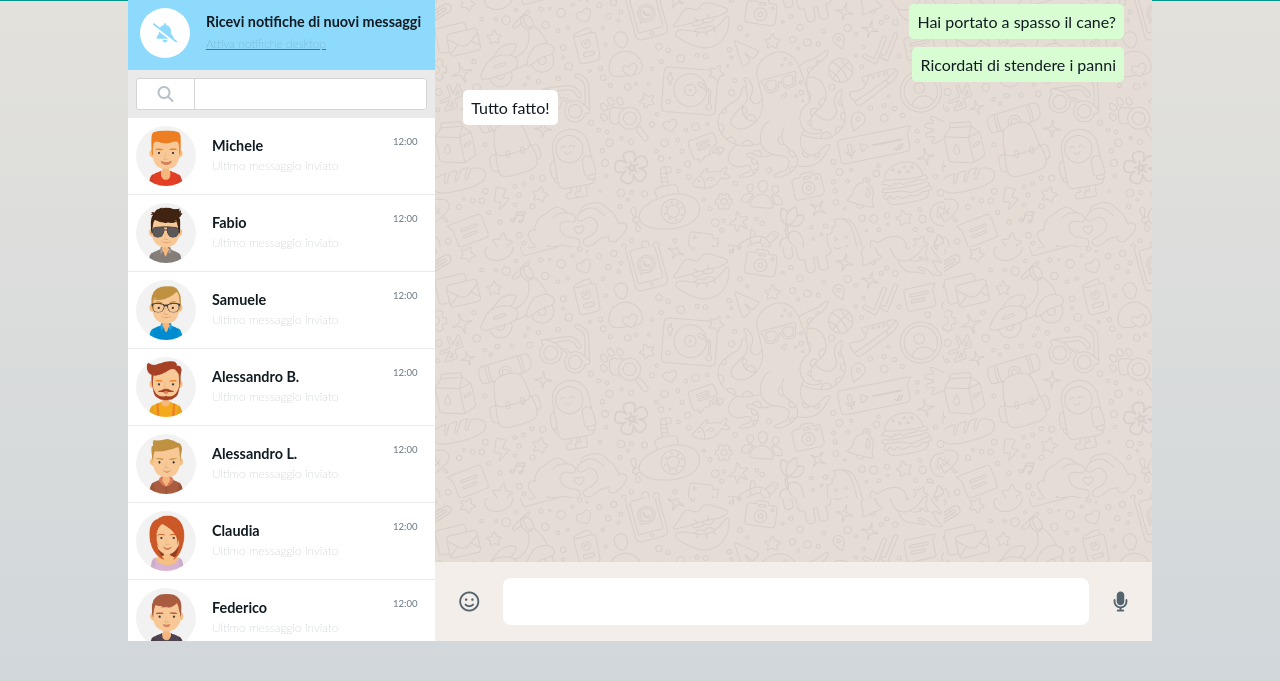
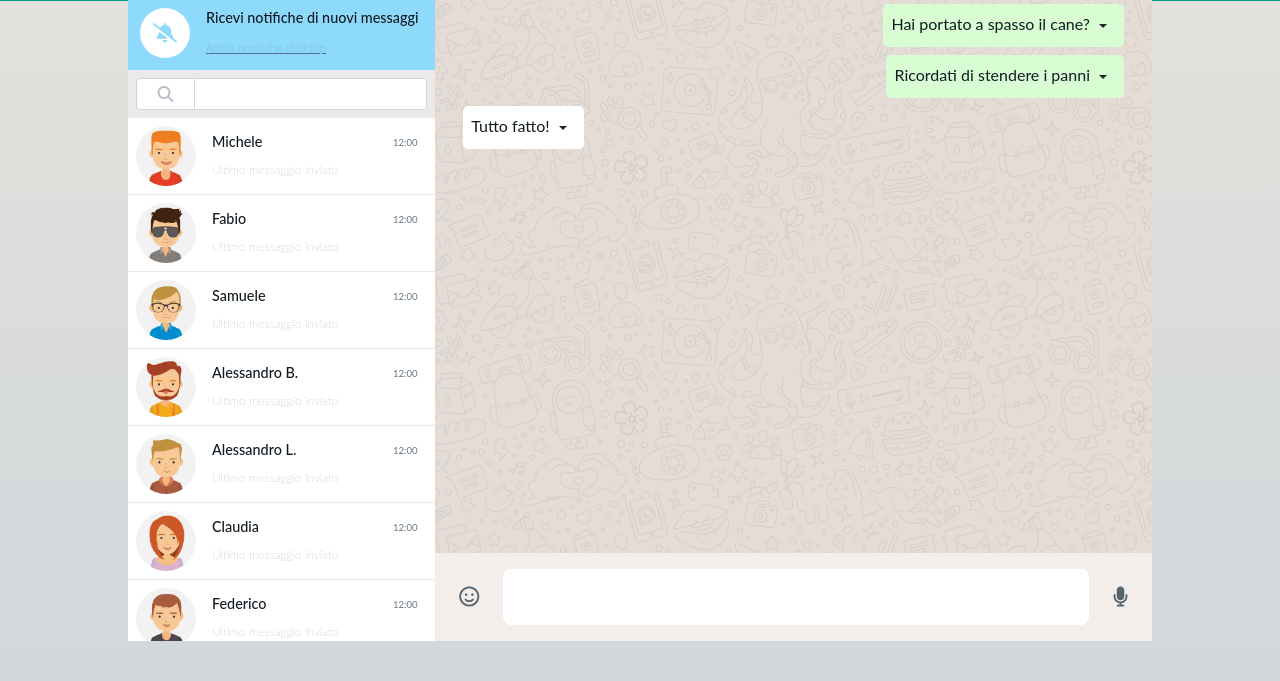
Before and after one commit to AlessandroFacci/vue-boolzapp, a plain HTML site: page index.html in a window 1280 px wide. Shown: the part 119-800 px from the top of the page. Drawn offline with nearby package versions, Linux system fonts and the light colour scheme.

Commit message:
index and style: add message dropdown

```diff
--- a/index.html
+++ b/index.html
@@ -7,12 +7,12 @@
     <meta name="author" content="Alessandro Facci" />
     <meta name="description" content="exercise" />
     <!-- bootstrap -->
-    <!-- <link
+    <link
       href="https://cdn.jsdelivr.net/npm/bootstrap@5.2.3/dist/css/bootstrap.min.css"
       rel="stylesheet"
       integrity="sha384-rbsA2VBKQhggwzxH7pPCaAqO46MgnOM80zW1RWuH61DGLwZJEdK2Kadq2F9CUG65"
       crossorigin="anonymous"
-    /> -->
+    />
     <!-- font awesome -->
     <link
       rel="stylesheet"
@@ -123,11 +123,23 @@
 
         <section class="messages">
           <div
-            class="message"
+            class="message d-flex"
             v-for="mex in contacts[activeContact].messages"
             :class="(mex.status == 'sent') ? 'sent' : 'received'"
           >
             {{mex.message}}
+            <div class="dropdown">
+              <div
+                class="btn dropdown-toggle"
+                type="button"
+                data-bs-toggle="dropdown"
+                aria-expanded="false"
+              ></div>
+              <ul class="dropdown-menu">
+                <li><a class="dropdown-item" href="#">Message info</a></li>
+                <li><a class="dropdown-item" href="#">Delete message</a></li>
+              </ul>
+            </div>
           </div>
         </section>
 
--- a/style/style.css
+++ b/style/style.css
@@ -281,6 +281,10 @@ input {
   margin-left: 20px;
 }
 
+.dropdown .btn {
+  padding: 0 0.5rem;
+}
+
 .user-actions {
   display: flex;
   padding: 0 1rem;
```
